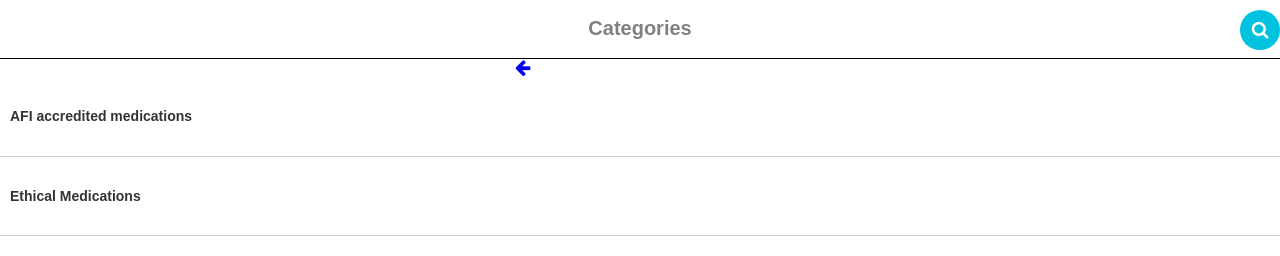
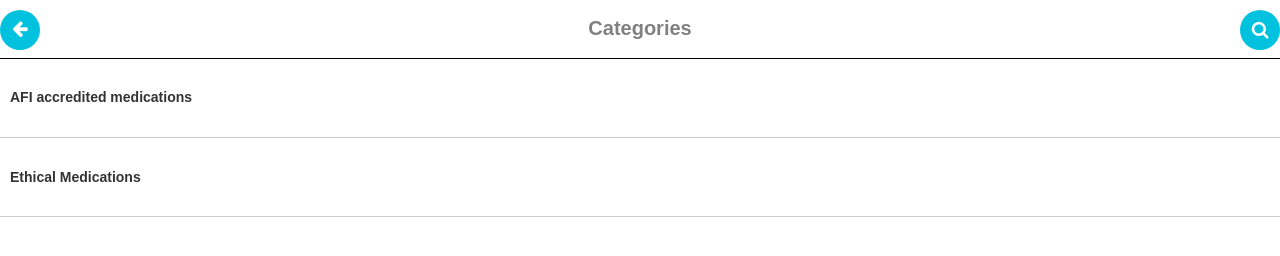
Before and after one commit to GoutamChaitanya72/adi, a plain HTML site: page categories.html in a window 1280 px wide. Drawn offline with nearby package versions, Linux system fonts and the light colour scheme.

Commit message:
Update categories.css

```diff
--- a/categories.css
+++ b/categories.css
@@ -72,10 +72,25 @@
   top:0;
   right:0;
 }
-#button2 {
+
+.button {
   top: 0;
   left: 0;
   color: inherit;
+  width: 40px;
+  height: 40px;
+  position: fixed;
+  border: none;
+  border-radius: 50%;
+  background: #00C2DF;
+  color: white;
+  /* Move the button inside the input */
+  margin: 10px;
+  margin-right: 0px;
+  margin-left: 0px;
+  cursor: pointer;
+  text-align: center;
+  line-height: 40px;
 }
 
 .search-icon.show + search-input {
```
